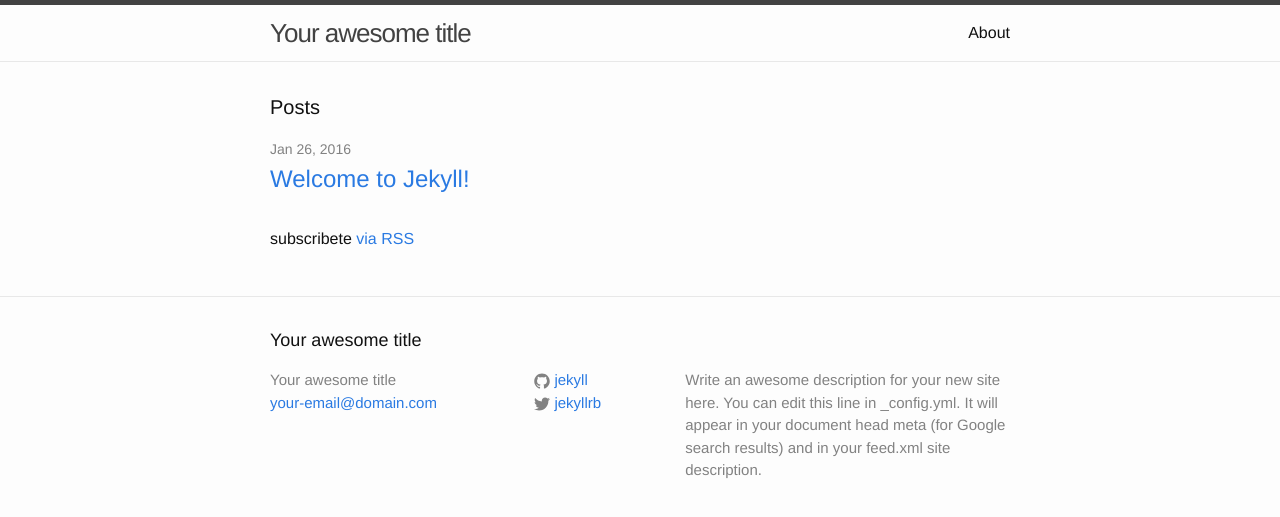
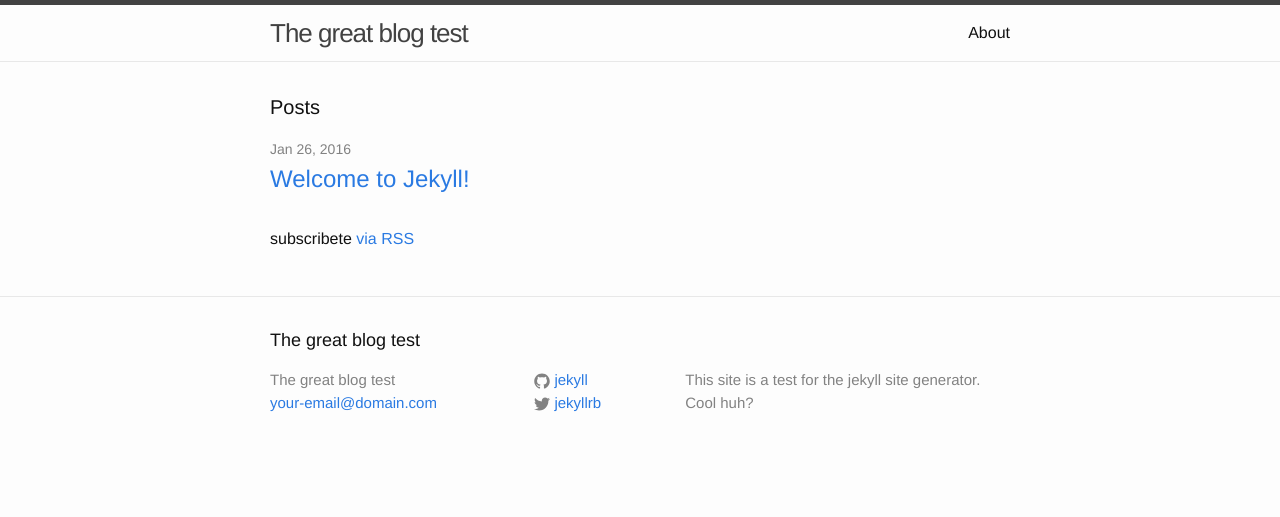
Before and after one commit to nerdless/jekylltest.github.io, a Jekyll site: the page built from index.html, in a window 1280 px wide. Shown: the top 517 px of the page. Built offline with Jekyll 4.4.1, drawn with Linux system fonts in a browser that asks for light colours.

Commit message:
configure Title and description

```diff
--- a/_config.yml
+++ b/_config.yml
@@ -1,10 +1,8 @@
 # Site settings
-title: Your awesome title
+title: The great blog test
 email: your-email@domain.com
 description: > # this means to ignore newlines until "baseurl:"
-  Write an awesome description for your new site here. You can edit this
-  line in _config.yml. It will appear in your document head meta (for
-  Google search results) and in your feed.xml site description.
+  This site is a test for the jekyll site generator. Cool huh?
 baseurl: "" # the subpath of your site, e.g. /blog/
 url: "http://yourdomain.com" # the base hostname & protocol for your site
 twitter_username: jekyllrb
```
